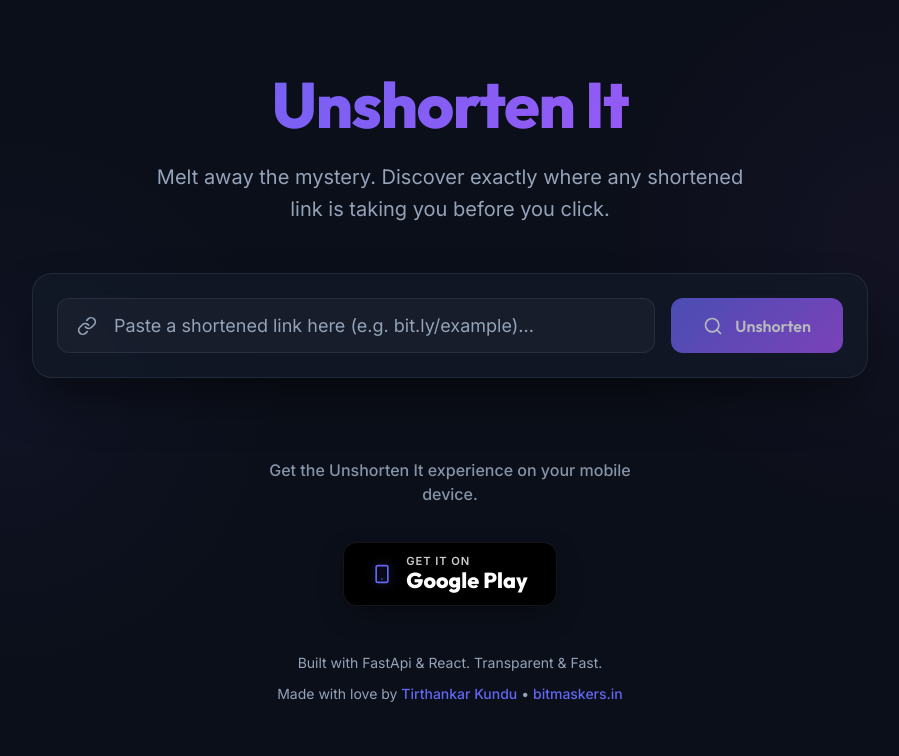
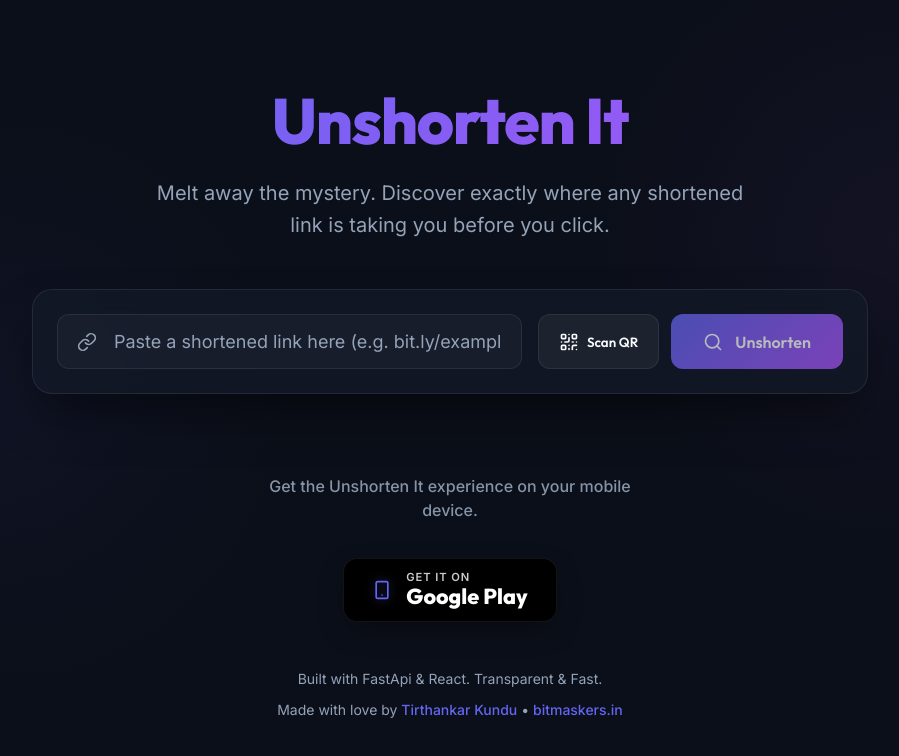
Before and after one commit to tirthankarkundu17/unshorten-it, a React (Vite) app in the folder frontend/: page / in a window 1280 px wide. Shown: the top 756 px of the page, without its empty margins (190-1089 px from the left). Built offline with nearby package versions, Linux system fonts and the light colour scheme.

Commit message:
feat: implement frontend URL unshortener interface with history and QR scanning support

```diff
--- a/frontend/package.json
+++ b/frontend/package.json
@@ -10,6 +10,7 @@
     "preview": "vite preview"
   },
   "dependencies": {
+    "@yudiel/react-qr-scanner": "^2.5.1",
     "lucide-react": "^0.575.0",
     "react": "^19.2.0",
     "react-dom": "^19.2.0"
--- a/frontend/src/App.css
+++ b/frontend/src/App.css
@@ -9,6 +9,33 @@
 .hero {
   text-align: center;
   margin-bottom: 3rem;
+}
+
+.top-bar {
+  display: flex;
+  justify-content: flex-end;
+  margin-bottom: 1rem;
+}
+
+.history-toggle-btn {
+  background: rgba(255, 255, 255, 0.05);
+  border: 1px solid rgba(255, 255, 255, 0.1);
+  color: var(--text-primary);
+  padding: 0.5rem 1rem;
+  border-radius: 8px;
+  cursor: pointer;
+  display: flex;
+  align-items: center;
+  gap: 0.5rem;
+  font-family: 'Inter', sans-serif;
+  font-weight: 500;
+  transition: all 0.2s ease;
+}
+
+.history-toggle-btn:hover {
+  background: rgba(255, 255, 255, 0.1);
+  border-color: rgba(255, 255, 255, 0.2);
+  transform: translateY(-1px);
 }
 
 .title {
@@ -47,17 +74,58 @@
   color: var(--text-secondary);
 }
 
-.input-wrapper input {
-  padding-left: 3.5rem;
+.input-wrapper input.glass-input {
+  padding-left: 3.5rem !important;
   font-size: 1.125rem;
 }
 
-.search-form button {
+.scanner-btn-secondary {
+  background: rgba(255, 255, 255, 0.05);
+  border: 1px solid var(--border-color);
+  color: var(--text-primary);
+  border-radius: 12px;
+  cursor: pointer;
+  padding: 0 1.25rem;
+  display: flex;
+  align-items: center;
+  justify-content: center;
+  transition: all 0.3s ease;
+}
+
+.scanner-btn-secondary:hover {
+  background: rgba(255, 255, 255, 0.1);
+  border-color: var(--accent-color);
+  box-shadow: 0 0 15px rgba(99, 102, 241, 0.3);
+  transform: translateY(-2px);
+}
+
+.scanner-btn-secondary:active {
+  transform: translateY(1px);
+}
+
+.action-buttons {
+  display: flex;
+  gap: 0.75rem;
+}
+
+.scanner-btn-text {
+  display: inline;
+  margin-left: 0.5rem;
+  font-weight: 600;
+  font-family: 'Outfit', sans-serif;
+}
+
+
+.search-form .btn-primary {
   display: flex;
   align-items: center;
   gap: 0.75rem;
   min-width: 160px;
   justify-content: center;
+}
+
+.search-form button svg {
+  flex-shrink: 0;
 }
 
 .error-panel {
@@ -316,6 +384,15 @@
     flex-direction: column;
   }
 
+  .action-buttons {
+    flex-direction: row;
+    width: 100%;
+  }
+
+  .scanner-btn-text {
+    display: none;
+  }
+
   .title {
     font-size: 2.5rem;
   }
--- a/frontend/src/App.tsx
+++ b/frontend/src/App.tsx
@@ -1,5 +1,6 @@
 import { useState, useEffect } from 'react';
-import { Search, Link as LinkIcon, ExternalLink, Clock, AlertCircle, Smartphone, ShieldAlert, History, Trash2, ArrowLeft, CornerDownRight } from 'lucide-react';
+import { Search, Link as LinkIcon, ExternalLink, Clock, AlertCircle, Smartphone, ShieldAlert, History, Trash2, ArrowLeft, CornerDownRight, QrCode, X } from 'lucide-react';
+import { Scanner } from '@yudiel/react-qr-scanner';
 import './App.css';
 
 interface PagePreview {
@@ -49,7 +50,8 @@ function App() {
   });
 
   const [showHistory, setShowHistory] = useState(false);
-
+  const [showScanner, setShowScanner] = useState(false);
+  const [scannerError, setScannerError] = useState<string | null>(null);
   useEffect(() => {
     localStorage.setItem('unshorten_history', JSON.stringify(history));
   }, [history]);
@@ -114,20 +116,20 @@ function App() {
 
   return (
     <div className="app-container">
-      <header className="hero animate-slide-up" style={{ position: 'relative' }}>
-        <h1 className="title text-gradient">Unshorten It</h1>
-        <p className="subtitle">Melt away the mystery. Discover exactly where any shortened link is taking you before you click.</p>
-
+      <div className="top-bar">
         {history.length > 0 && (
           <button
-            className="glass-input"
-            style={{ position: 'absolute', top: '1rem', right: '1rem', padding: '0.5rem', background: 'transparent', border: '1px solid rgba(255,255,255,0.2)', cursor: 'pointer', borderRadius: '8px', display: 'flex', alignItems: 'center', gap: '0.5rem', color: '#fff' }}
+            className="glass-btn history-toggle-btn"
             onClick={() => setShowHistory(!showHistory)}
           >
             <History size={18} />
             <span>History</span>
           </button>
         )}
+      </div>
+      <header className="hero animate-slide-up">
+        <h1 className="title text-gradient">Unshorten It</h1>
+        <p className="subtitle">Melt away the mystery. Discover exactly where any shortened link is taking you before you click.</p>
       </header>
 
       <main className="main-content">
@@ -188,7 +190,18 @@ function App() {
                   disabled={isLoading}
                 />
               </div>
-              <button type="submit" className="btn-primary" disabled={isLoading || !url.trim()}>
+              <div className="action-buttons">
+                <button
+                  type="button"
+                  className="scanner-btn-secondary"
+                  onClick={() => setShowScanner(true)}
+                  title="Scan QR Code"
+                  disabled={isLoading}
+                >
+                  <QrCode size={20} />
+                  <span className="scanner-btn-text">Scan QR</span>
+                </button>
+                <button type="submit" className="btn-primary" disabled={isLoading || !url.trim()} style={{ flex: 1 }}>
                   {isLoading ? <span className="spinner"></span> : (
                     <>
                       <Search size={20} />
@@ -196,8 +209,39 @@ function App() {
                     </>
                   )}
                 </button>
+              </div>
             </form>
 
+            {showScanner && (
+              <div className="glass-panel scanner-panel animate-slide-up" style={{ position: 'relative', marginTop: '1rem', padding: '1.5rem', marginBottom: '2rem' }}>
+                <div style={{ display: 'flex', justifyContent: 'space-between', alignItems: 'center', marginBottom: '1rem' }}>
+                  <h3 style={{ margin: 0, display: 'flex', alignItems: 'center', gap: '0.5rem' }}>
+                    <QrCode size={20} color="var(--accent-color)" /> Scan QR Code
+                  </h3>
+                  <button type="button" className="clear-btn" onClick={() => { setShowScanner(false); setScannerError(null); }} style={{ padding: '0.5rem' }}>
+                    <X size={20} />
+                  </button>
+                </div>
+                {scannerError ? (
+                  <div className="error-text" style={{ textAlign: 'center', color: 'var(--error-color)', marginBottom: '1rem', padding: '1rem', background: 'rgba(239, 68, 68, 0.1)', borderRadius: '8px' }}>
+                    {scannerError}
+                  </div>
+                ) : null}
+                <div style={{ borderRadius: '12px', overflow: 'hidden', background: '#000', display: 'flex', justifyContent: 'center' }}>
+                  <Scanner
+                    onScan={(result) => {
+                      if (Array.isArray(result) && result.length > 0) {
+                        setUrl(result[0].rawValue);
+                        setShowScanner(false);
+                      }
+                    }}
+                    onError={(error: any) => {
+                      setScannerError(error?.message || 'Failed to start camera.');
+                    }}
+                  />
+                </div>
+              </div>
+            )}
             {error && (
               <div className="glass-panel error-panel animate-slide-up">
                 <AlertCircle size={24} color="var(--error-color)" />
```
Also changed, not shown: 1 other file (tests, documents, lock files or other folders). Lines whose indentation alone changed are shown as unchanged.
